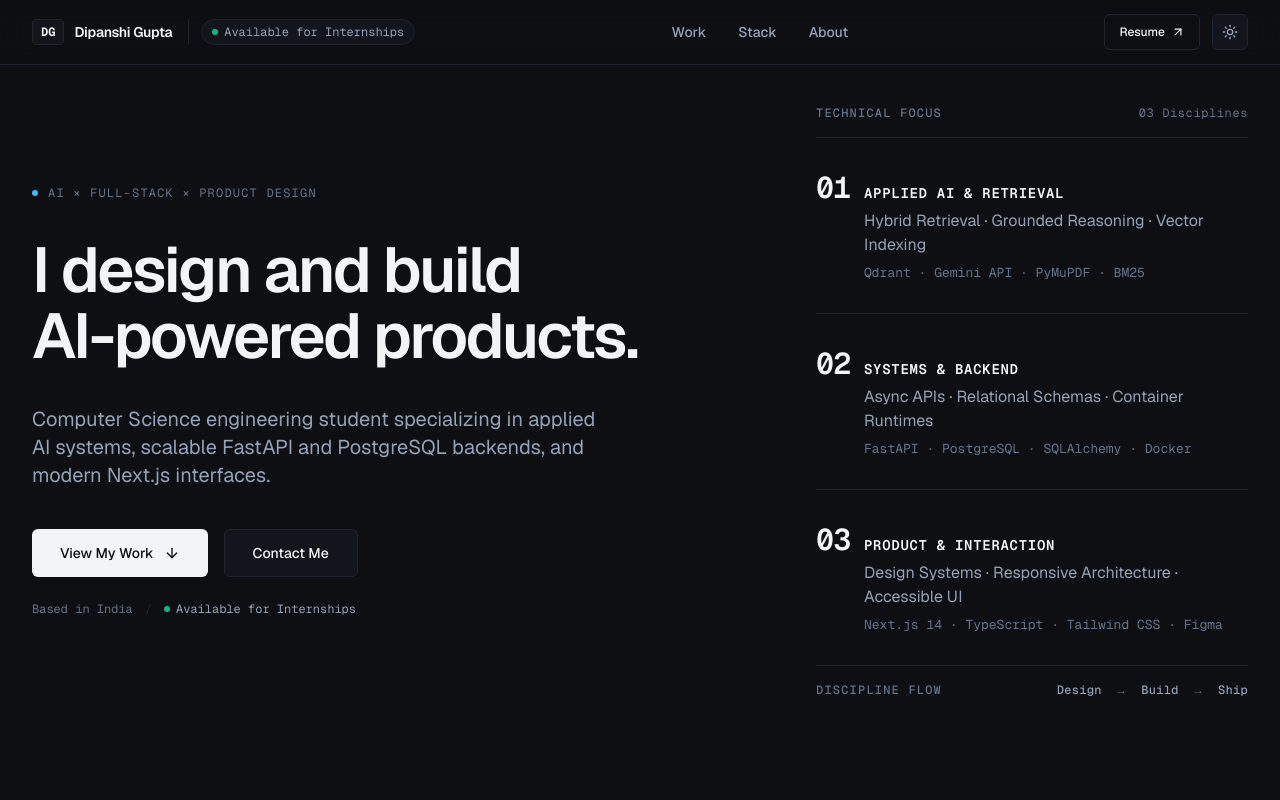
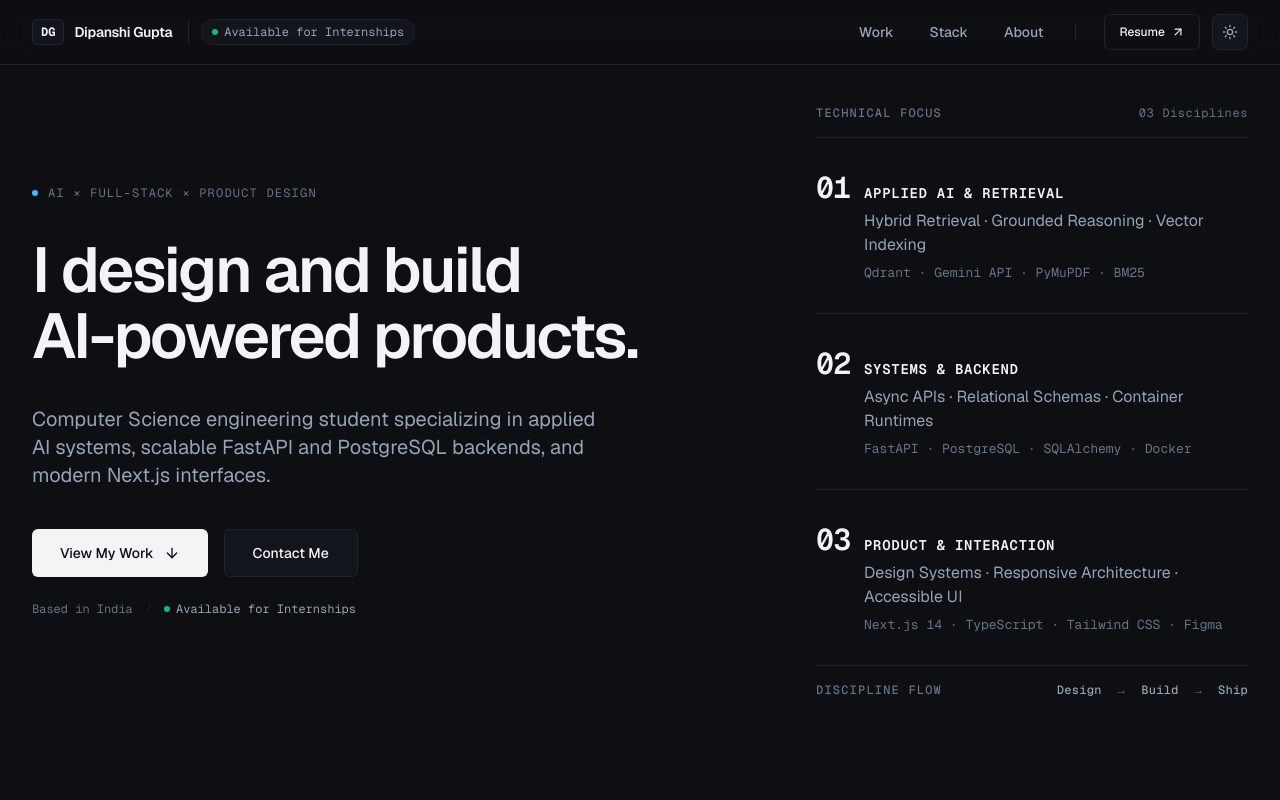
Before and after one commit to Dipanshi1/dipanshi-portfolio, a Next.js app: page / in a window 1280 px wide. Shown: the top 800 px of the page. Built offline with nearby package versions, Linux system fonts and the light colour scheme.

Commit message:
fix(ui): tighten header navigation layout

```diff
--- a/src/components/layout/header.tsx
+++ b/src/components/layout/header.tsx
@@ -63,9 +63,11 @@ export function Header() {
           </div>
         </div>
 
-        {/* Center: Desktop Navigation Links */}
+        {/* Right: Unified Navigation & Actions */}
+        <div className="flex items-center gap-5 sm:gap-6 lg:gap-7">
+          {/* Desktop Navigation Links */}
           <nav
-          className="hidden md:flex items-center gap-6 text-sm font-medium"
+            className="hidden md:flex items-center gap-5 lg:gap-7 text-sm font-medium"
             aria-label="Main Navigation"
           >
             {siteConfig.nav.map((item) => (
@@ -79,13 +81,19 @@ export function Header() {
             ))}
           </nav>
 
-        {/* Right: Actions (Resume, Theme Toggle, Mobile Trigger) */}
-        <div className="flex items-center gap-2 sm:gap-3">
+          {/* Subtle Hairline Divider between Nav Links and Actions (Desktop) */}
+          <span
+            className="hidden md:block h-4 w-px bg-border-subtle shrink-0"
+            aria-hidden="true"
+          />
+
+          {/* Actions: Resume, Theme Toggle, Mobile Trigger */}
+          <div className="flex items-center gap-2.5 sm:gap-3">
             <Button
               variant="outline"
               size="sm"
               href={siteConfig.links.resume}
-            className="hidden sm:inline-flex text-xs h-9 px-3.5"
+              className="hidden md:inline-flex text-xs h-9 px-3.5"
             >
               <span>Resume</span>
               <svg
@@ -155,6 +163,7 @@ export function Header() {
                 </svg>
               )}
             </button>
+          </div>
         </div>
       </Container>
 
```
Also changed, not shown: 2 other files (tests, documents, lock files or other folders). Lines whose indentation alone changed are shown as unchanged.
